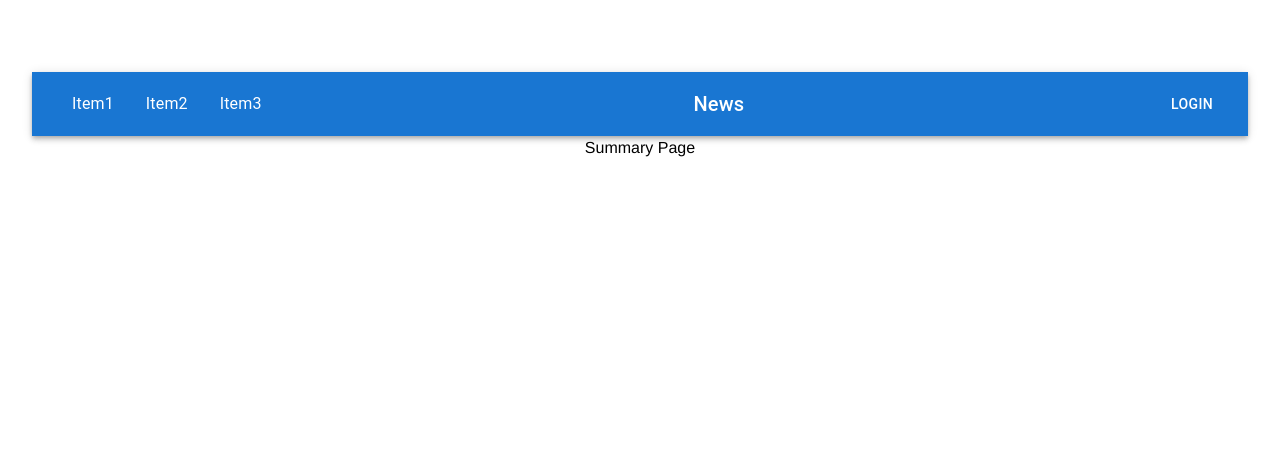
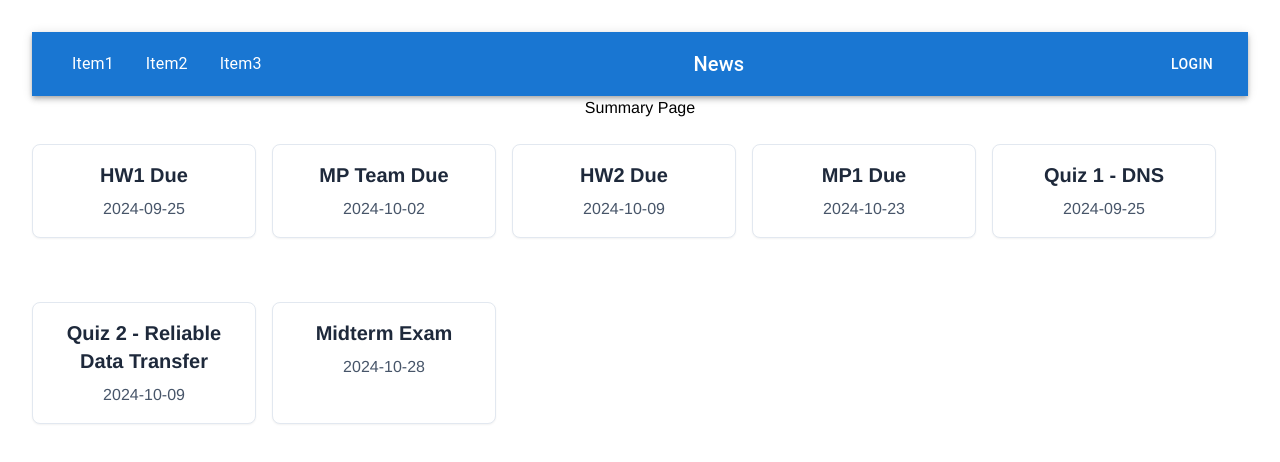
Before and after one commit to lcchow/semesterPlan, a React (Vite) app in the folder semesterPlan/: page /summary in a window 1280 px wide. Shown: the top 462 px of the page. Built offline with nearby package versions, Linux system fonts and the light colour scheme.

Commit message:
implementing event cards

```diff
--- /dev/null
+++ b/semesterPlan/sample.json
@@ -0,0 +1,74 @@
+{
+    "events": [
+      {
+        "summary": "HW1 Due",
+        "description": "Computer Networks Homework 1 Due Date",
+        "start": {
+          "date": "2024-09-25"
+        },
+        "end": {
+          "date": "2024-09-25"
+        }
+      },
+      {
+        "summary": "MP Team Due",
+        "description": "Mini Project Team Submission Due",
+        "start": {
+          "date": "2024-10-02"
+        },
+        "end": {
+          "date": "2024-10-02"
+        }
+      },
+      {
+        "summary": "HW2 Due",
+        "description": "Computer Networks Homework 2 Due Date",
+        "start": {
+          "date": "2024-10-09"
+        },
+        "end": {
+          "date": "2024-10-09"
+        }
+      },
+      {
+        "summary": "MP1 Due",
+        "description": "Mini Project 1 Submission Due",
+        "start": {
+          "date": "2024-10-23"
+        },
+        "end": {
+          "date": "2024-10-23"
+        }
+      },
+      {
+        "summary": "Quiz 1 - DNS",
+        "description": "Quiz covering DNS topics (10:30-11:20am)",
+        "start": {
+          "date": "2024-09-25"
+        },
+        "end": {
+          "date": "2024-09-25"
+        }
+      },
+      {
+        "summary": "Quiz 2 - Reliable Data Transfer",
+        "description": "Quiz covering Reliable Data Transfer (10:30-11:20am)",
+        "start": {
+          "date": "2024-10-09"
+        },
+        "end": {
+          "date": "2024-10-09"
+        }
+      },
+      {
+        "summary": "Midterm Exam",
+        "description": "90 Minutes covering Introduction, Application & Transport Layers (10:30am-12:00pm)",
+        "start": {
+          "date": "2024-10-28"
+        },
+        "end": {
+          "date": "2024-10-28"
+        }
+      }
+    ]
+  }
--- /dev/null
+++ b/semesterPlan/sample2.json
@@ -0,0 +1,78 @@
+{
+    "assignments": [
+      {
+        "summary": "HW1 Due",
+        "description": "Computer Networks Homework 1 Due Date",
+        "start": {
+          "date": "2024-09-25"
+        },
+        "end": {
+          "date": "2024-09-25"
+        }
+      },
+      {
+        "summary": "MP Team Due",
+        "description": "Mini Project Team Submission Due",
+        "start": {
+          "date": "2024-10-02"
+        },
+        "end": {
+          "date": "2024-10-02"
+        }
+      },
+      {
+        "summary": "HW2 Due",
+        "description": "Computer Networks Homework 2 Due Date",
+        "start": {
+          "date": "2024-10-09"
+        },
+        "end": {
+          "date": "2024-10-09"
+        }
+      },
+      {
+        "summary": "MP1 Due",
+        "description": "Mini Project 1 Submission Due",
+        "start": {
+          "date": "2024-10-23"
+        },
+        "end": {
+          "date": "2024-10-23"
+        }
+      }
+    ],
+    "quizzes": [
+      {
+        "summary": "Quiz 1 - DNS",
+        "description": "Quiz covering DNS topics (10:30-11:20am)",
+        "start": {
+          "date": "2024-09-25"
+        },
+        "end": {
+          "date": "2024-09-25"
+        }
+      },
+      {
+        "summary": "Quiz 2 - Reliable Data Transfer",
+        "description": "Quiz covering Reliable Data Transfer (10:30-11:20am)",
+        "start": {
+          "date": "2024-10-09"
+        },
+        "end": {
+          "date": "2024-10-09"
+        }
+      }
+    ],
+    "exams": [
+      {
+        "summary": "Midterm Exam",
+        "description": "90 Minutes covering Introduction, Application & Transport Layers (10:30am-12:00pm)",
+        "start": {
+          "date": "2024-10-28"
+        },
+        "end": {
+          "date": "2024-10-28"
+        }
+      }
+    ]
+  }
--- a/semesterPlan/src/App.jsx
+++ b/semesterPlan/src/App.jsx
@@ -8,6 +8,7 @@ import Summary from './pages/Summary'
 import { GoogleLogin, useGoogleLogin, googleLogout } from '@react-oauth/google'
 import { Button } from '@mui/material'
 import axios from 'axios'
+import NavBar from "./components/NavBar";
 
 function App() {
   const [user, setUser] = useState(null)
@@ -63,7 +64,7 @@ function App() {
   return (
     <>
 
-      { userProfile ? (
+      {/* { userProfile ? (
         <div>
           <h3>Logged in as: {userProfile.name}, {userProfile.email}</h3>
 
@@ -82,8 +83,9 @@ function App() {
             error => { console.log("Login Failed:", error) }
           }
         />
-      )}
+      )} */}
 
+      <NavBar />
       <RouterProvider router={router} />
     </>
   )
--- /dev/null
+++ b/semesterPlan/src/components/EventCard.jsx
@@ -0,0 +1,24 @@
+
+export default function EventCard({title, date}) {
+    return (
+        <>
+            <div className="relative flex flex-col my-6 bg-white shadow-sm border border-slate-200 rounded-lg w-56">
+                {/* <div className="mx-3 mb-0 border-b border-slate-200 pt-3 pb-2 px-1">
+                    <span className="text-sm text-slate-600 font-medium">
+                        Card Header
+                    </span>
+                </div> */}
+
+                <div className="p-4">
+                    <h5 className="mb-2 text-slate-800 text-xl font-semibold">
+                        {title}
+                    </h5>
+
+                    <p className="text-slate-600 leading-normal font-light">
+                        {date}
+                    </p>
+                </div>
+            </div>
+        </>
+    )
+}
--- /dev/null
+++ b/semesterPlan/src/components/EventCardList.jsx
@@ -0,0 +1,20 @@
+import EventCard from "./EventCard";
+
+
+export default function EventCardList({ calendarData }) {
+    console.log({calendarData})
+    return (
+        <>
+        <div className="flex flex-wrap gap-4">
+            {calendarData.map((event) => {
+                const date = event.start.date
+                return (<EventCard
+                    key={event.id}
+                    title={event.summary}
+                    date={date}
+                />)
+            })}
+        </div>
+        </>
+    )
+}
--- a/semesterPlan/src/pages/Home.jsx
+++ b/semesterPlan/src/pages/Home.jsx
@@ -11,8 +11,7 @@ export default function Home() {
 
     return (
         <>
-            <NavBar></NavBar>
-            <div>
+            <div className="flex flex-col items-center justify-center">
                 <h1 className="text-5xl">Home Page</h1>
 
                 <FileDragDrop />
--- a/semesterPlan/src/pages/Summary.jsx
+++ b/semesterPlan/src/pages/Summary.jsx
@@ -1,13 +1,26 @@
-import NavBar from "../components/NavBar";
+
 import { useState, useEffect } from "react";
+import sampleData from '../../sample.json'
+import sampleData2 from '../../sample2.json'
+import EventCard from "../components/EventCard";
+import EventCardList from "../components/EventCardList";
 
 export default function Summary() {
+    const assignments = sampleData2.assignments;
+    const quizzes = sampleData2.quizzes;
+    const exams = sampleData2.exams;
+    const [calendarData, setCalendarData] = useState(sampleData.events);
+
 
     return (
+
         <>
-            <NavBar></NavBar>
+
             <div>
                 <h1>Summary Page</h1>
+                <p></p>
+                <EventCardList
+                    calendarData = {calendarData} />
             </div>
 
 
```
